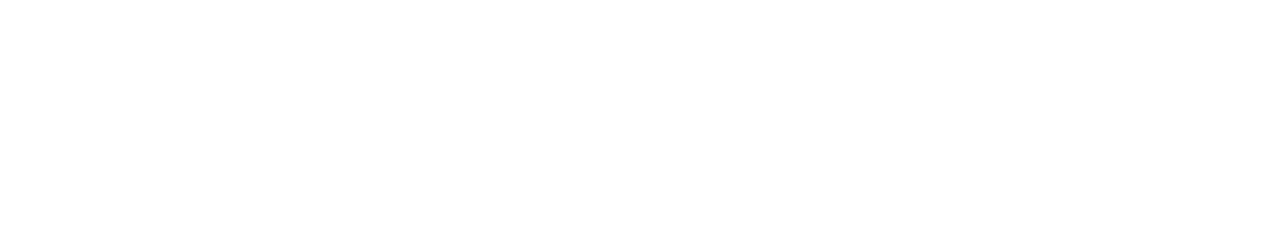
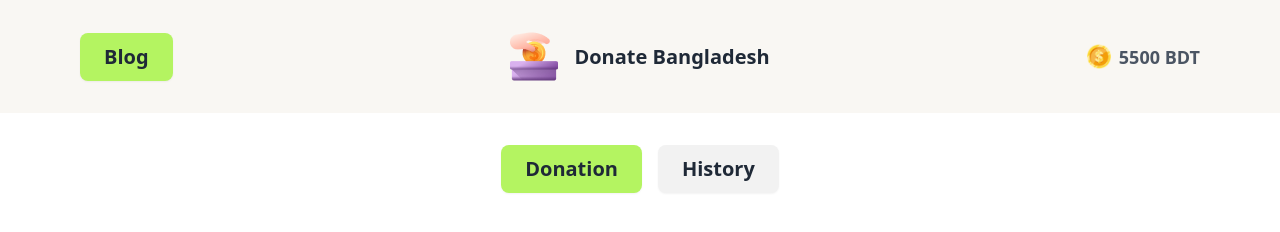
Before and after one commit to jisanNur/Assignment-5, a plain HTML site: page index.html in a window 1280 px wide. Drawn offline with nearby package versions, Linux system fonts and the light colour scheme.

Commit message:
navbar and Donation History Button Added

```diff
--- a/index.html
+++ b/index.html
@@ -10,8 +10,30 @@
 </head>
 
 <body>
+    <div class="navbar px-20 py-8 bg-[#F9F7F3] justify-items-center sticky bg-blur-[2px]">
+        <!-- Blog Button  -->
+        <div class="navbar-start">
+            <button class="btn bg-[#B4F461] text-xl border-none px-6">Blog</button>
+        </div>
+        <div class="navbar-center gap-4">
+            <img class="w-12" src="./assets/logo.png" alt="">
+            <p class="font-bold text-xl">Donate Bangladesh</p>
+        </div>
 
+        <div class="navbar-end gap-2">
+            <img class="w-6" src="./assets/coin.png" alt="">
+            <h2 class="text-lg font-semibold text-gray-600">5500 BDT</h2>
+        </div>
+    </div>
+    <div class="px-20 py-8 bg-white justify-items-center sticky">
+        <div class="flex gap-4 justify-center">
+            <button class="btn bg-[#B4F461] text-xl border-none px-6">Donation</button>
+            <button class="btn text-xl border-none px-6">History</button>
+        </div>
+    </div>
+    <main>
 
+    </main>
 </body>
 
 </html>
```
